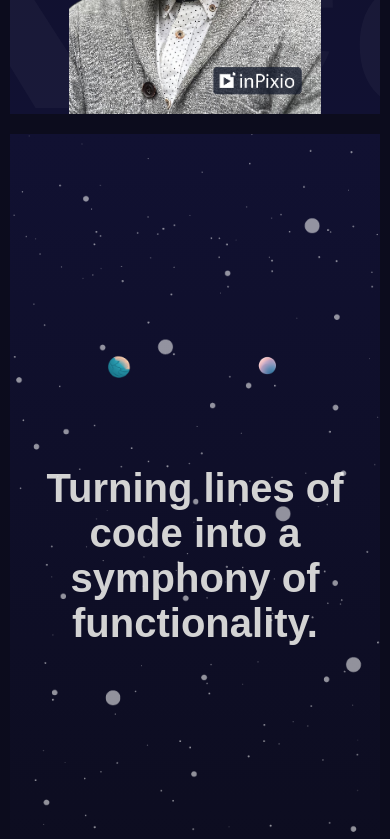
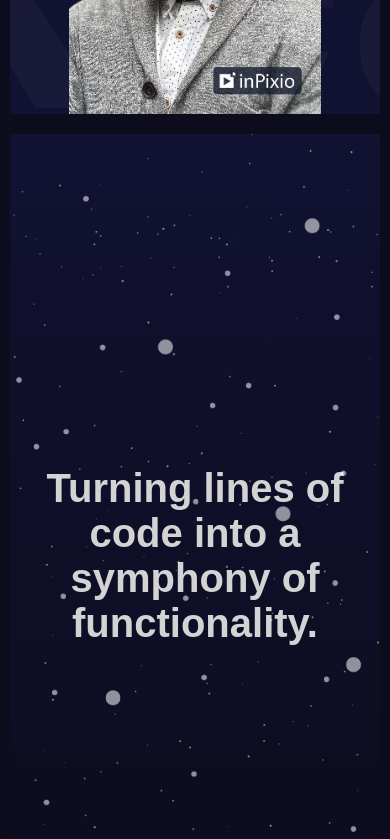
Before and after one commit to Dregon42/React-Portfolio3.0, a React (Vite) app: page / in a window 390 px wide. Shown: the part 740-1579 px from the top of the page. Built offline with nearby package versions, Linux system fonts and the light colour scheme.

Commit message:
planets hidden on mobile

```diff
--- a/src/component/parallax/parallax.scss
+++ b/src/component/parallax/parallax.scss
@@ -47,9 +47,7 @@
         z-index: 2;
 
         @include mobile {
-            background-size: contain;
-            background-repeat: no-repeat;
-            background-position-y: 150px;
+            display: none;
         }
     }
 
```
